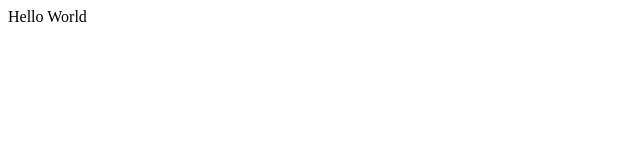
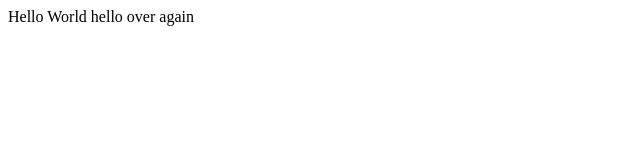
Before and after one commit to ahmedMoussa2020/lecture0, a plain HTML site: page hello.html in a window 1280 px wide. Shown: the whole page, without its empty margins (0-640 px from the left). Drawn offline with Linux system fonts and the light colour scheme.

Commit message:
Update hello.html

```diff
--- a/hello.html
+++ b/hello.html
@@ -6,6 +6,7 @@
   <body>
 
     Hello World
+    hello over again
 
   </body>
 </html>
```
